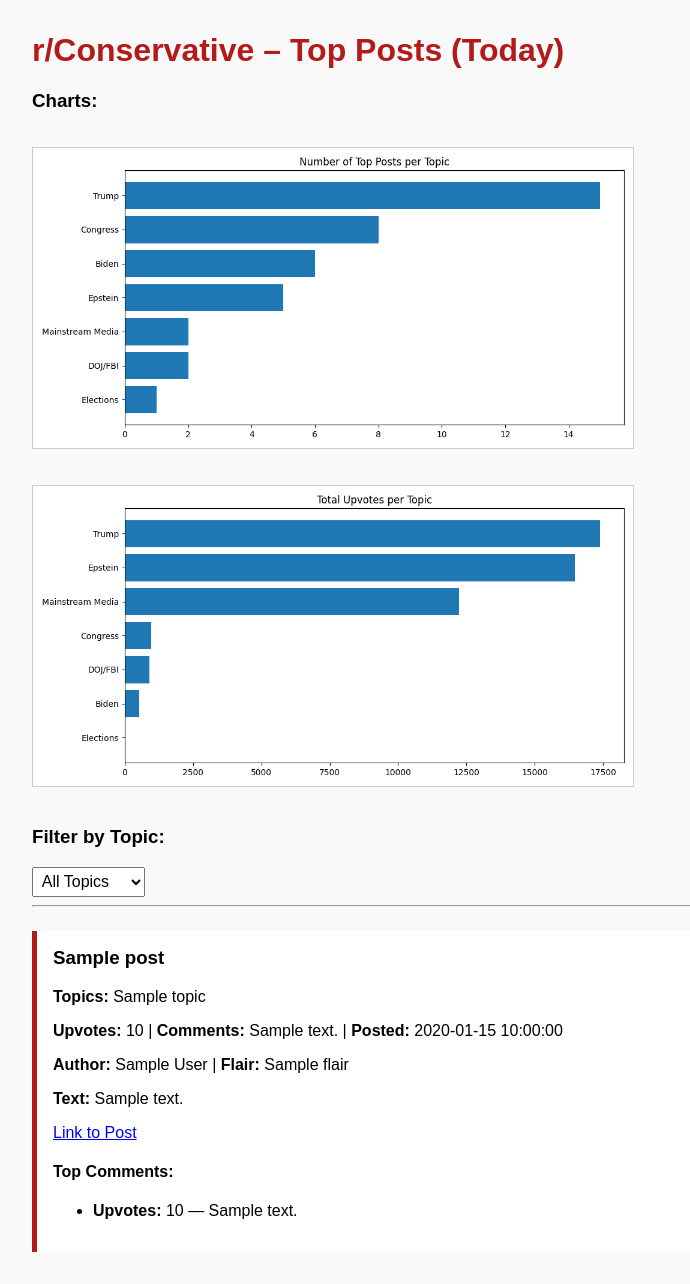
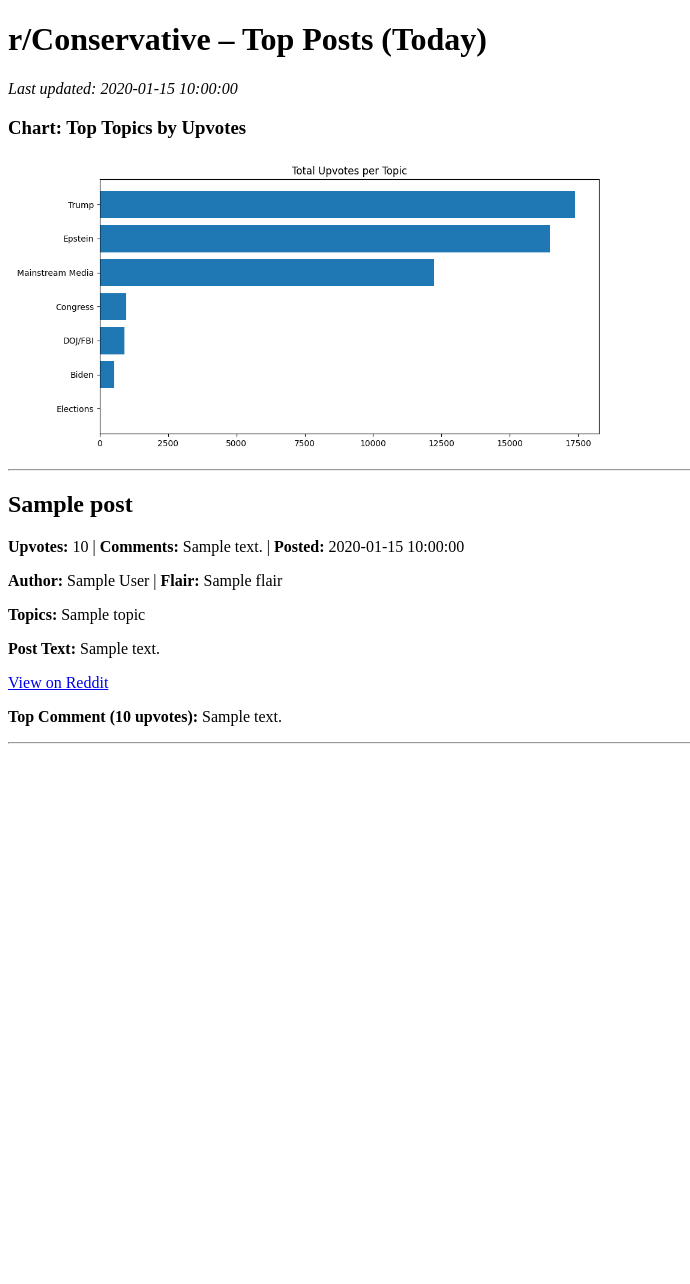
Before and after one commit to JJN222/reddit-dashboard, a Flask app: template templates/index.html in a window 1280 px wide. Shown: the whole page, without its empty margins (0-690 px from the left). After the commit the page ends 744 px from the top, so only its background shows below. Run offline with Flask 3, Linux system fonts and the light colour scheme; the template is opened without the code that fills it: most values are stand-ins (such as "Sample title", 1, 10 or a date in 2020).

Commit message:
Updated index template to display posts and top comments

```diff
--- a/templates/index.html
+++ b/templates/index.html
@@ -1,88 +1,35 @@
 <!DOCTYPE html>
-<html lang="en">
+<html>
 <head>
-    <meta charset="UTF-8">
-    <title>Reddit Conservative Tracker</title>
-    <style>
-        body {
-            font-family: Arial, sans-serif;
-            margin: 2rem;
-            background-color: #f9f9f9;
-        }
-        h1 {
-            color: #b31b1b;
-        }
-        img {
-            margin: 1rem 0;
-            border: 1px solid #ccc;
-        }
-        select {
-            font-size: 1rem;
-            padding: 0.3rem;
-        }
-        .post {
-            background-color: #fff;
-            padding: 1rem;
-            margin: 1.5rem 0;
-            border-left: 5px solid #b31b1b;
-        }
-        .post h3 {
-            margin-top: 0;
-        }
-        .comments {
-            margin-top: 0.5rem;
-        }
-    </style>
+    <title>r/Conservative – Daily Post Tracker</title>
 </head>
 <body>
-
     <h1>r/Conservative – Top Posts (Today)</h1>
 
-    <h3>Charts:</h3>
-    <img src="{{ url_for('static', filename='post_count_chart.png') }}" alt="Top Topics by Post Count" width="600">
-    <br>
-    <img src="{{ url_for('static', filename='upvotes_chart.png') }}" alt="Top Topics by Upvotes" width="600">
+    <p><em>Last updated: {{ updated.strftime('%Y-%m-%d %H:%M:%S') }}</em></p>
 
-    <h3>Filter by Topic:</h3>
-    <form method="get" action="/">
-        <select name="tag" onchange="this.form.submit()">
-            <option value="">All Topics</option>
-            {% for tag in tags %}
-                <option value="{{ tag }}" {% if tag == selected_tag %}selected{% endif %}>{{ tag }}</option>
-            {% endfor %}
-        </select>
-    </form>
+    <h3>Chart: Top Topics by Upvotes</h3>
+    <img src="/static/upvotes_chart.png" alt="Top Topics by Upvotes" width="600">
 
     <hr>
 
     {% for post in posts %}
-        <div class="post">
-            <h3>{{ post.title }}</h3>
-            <p><strong>Topics:</strong> {{ post.topics | join(', ') }}</p>
+        <h2>{{ post.title }}</h2>
         <p><strong>Upvotes:</strong> {{ post.upvotes }} |
            <strong>Comments:</strong> {{ post.comments }} |
            <strong>Posted:</strong> {{ post.created }}</p>
         <p><strong>Author:</strong> {{ post.author }} |
            <strong>Flair:</strong> {{ post.flair }}</p>
+        <p><strong>Topics:</strong> {{ post.topics | join(', ') }}</p>
+        {% if post.text %}
+            <p><strong>Post Text:</strong> {{ post.text }}</p>
+        {% endif %}
+        <p><a href="{{ post.url }}" target="_blank">View on Reddit</a></p>
 
-            {% if post.text %}
-                <p><strong>Text:</strong> {{ post.text }}</p>
+        {% if post.top_comment %}
+            <p><strong>Top Comment ({{ post.top_comment.upvotes }} upvotes):</strong> {{ post.top_comment.body }}</p>
         {% endif %}
-
-            <p><a href="{{ post.url }}" target="_blank">Link to Post</a></p>
-
-            {% if post.top_comments %}
-                <div class="comments">
-                    <h4>Top Comments:</h4>
-                    <ul>
-                        {% for comment in post.top_comments %}
-                            <li><strong>Upvotes:</strong> {{ comment.upvotes }} — {{ comment.body }}</li>
+        <hr>
     {% endfor %}
-                    </ul>
-                </div>
-            {% endif %}
-        </div>
-    {% endfor %}
-
 </body>
 </html>
```
Lines whose indentation alone changed are shown as unchanged.
